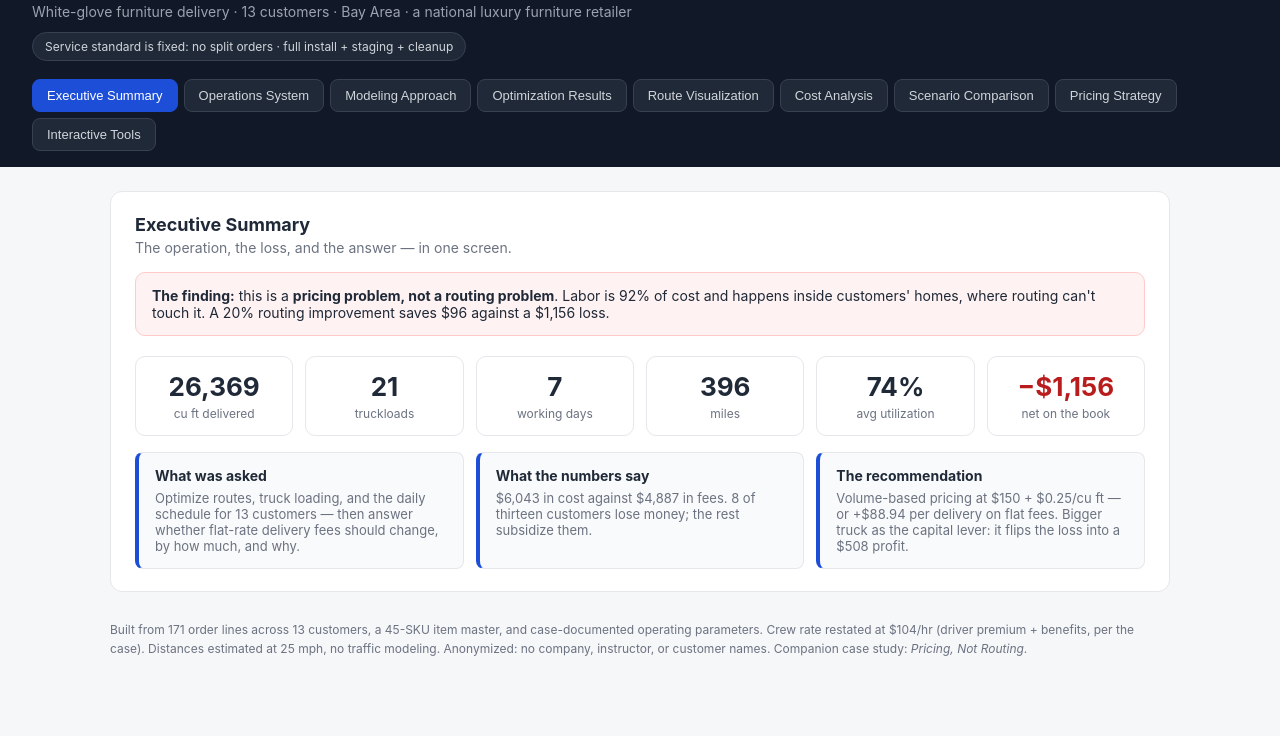
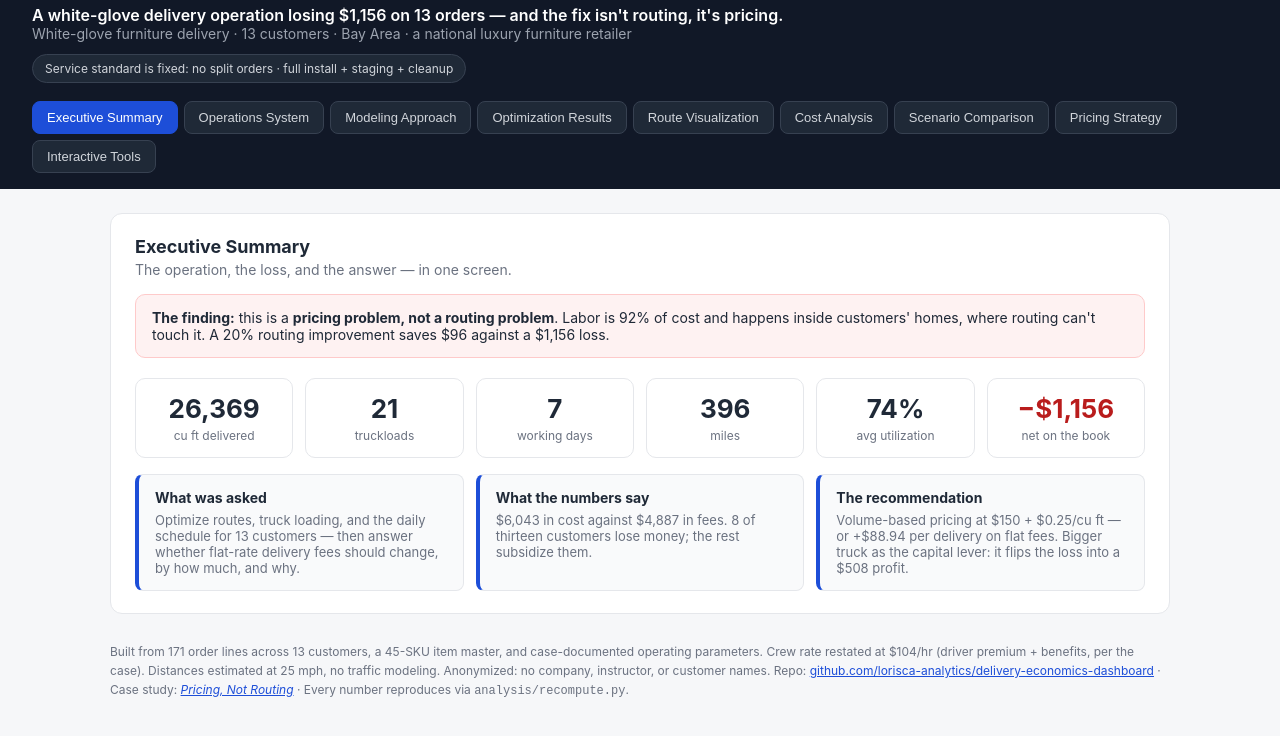
Before and after one commit to lorisca-analytics/delivery-economics-dashboard, a plain HTML site: page index.html in a window 1280 px wide. Shown: the part 60-796 px from the top of the page. Drawn offline with nearby package versions, Linux system fonts and the light colour scheme.

Commit message:
Elevator pitch in header + repo links in footer

```diff
--- a/index.html
+++ b/index.html
@@ -64,6 +64,7 @@
 <body>
 <header class="top">
   <h1>Delivery Economics Dashboard</h1>
+  <p style="color:#fff;font-size:16px;font-weight:600;margin:8px 0 0">A white-glove delivery operation losing $1,156 on 13 orders — and the fix isn't routing, it's pricing.</p>
   <p>White-glove furniture delivery · 13 customers · Bay Area · a national luxury furniture retailer</p>
   <span class="chip">Service standard is fixed: no split orders · full install + staging + cleanup</span>
 </header>
@@ -428,7 +429,10 @@
 <footer>
   Built from 171 order lines across 13 customers, a 45-SKU item master, and case-documented operating parameters.
   Crew rate restated at $104/hr (driver premium + benefits, per the case). Distances estimated at 25 mph, no traffic modeling.
-  Anonymized: no company, instructor, or customer names. Companion case study: <em>Pricing, Not Routing</em>.
+  Anonymized: no company, instructor, or customer names.
+  Repo: <a href="https://github.com/lorisca-analytics/delivery-economics-dashboard" style="color:var(--accent)">github.com/lorisca-analytics/delivery-economics-dashboard</a> ·
+  Case study: <a href="https://github.com/lorisca-analytics/delivery-economics-dashboard/blob/main/CASE-STUDY.md" style="color:var(--accent)"><em>Pricing, Not Routing</em></a> ·
+  Every number reproduces via <span style="font-family:monospace">analysis/recompute.py</span>.
 </footer>
 </div>
 <script>
```
